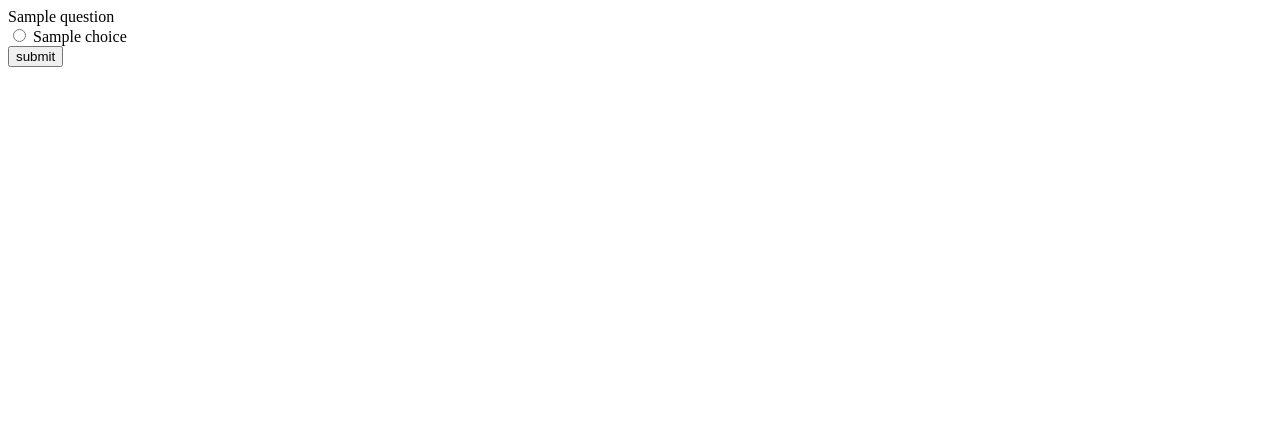
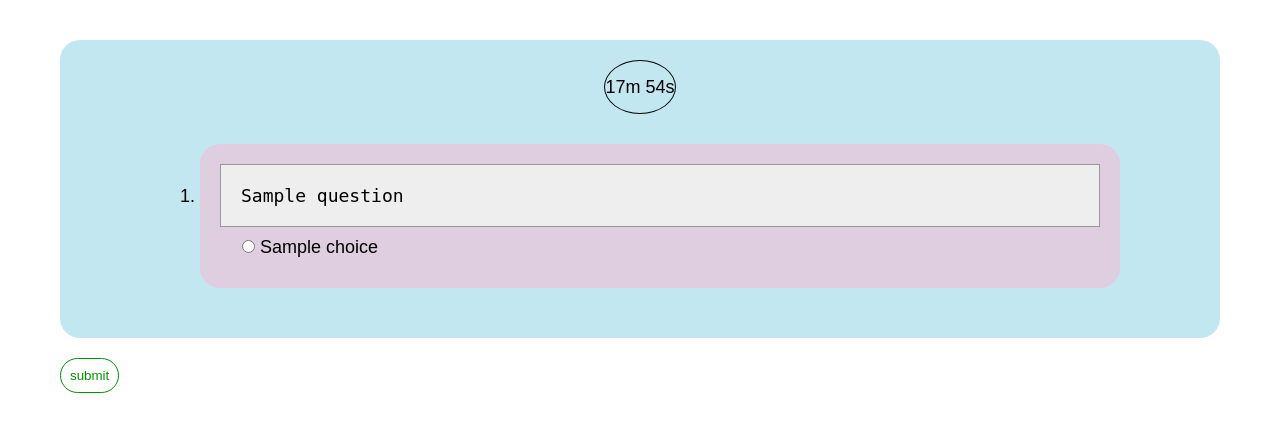
Before and after one commit to Mohamad-Golden/exam-project, a Python web app: template templates/exam.html in a window 1280 px wide. Shown: the top 432 px of the page. Run offline with Jinja, Linux system fonts and the light colour scheme; the template is opened without the code that fills it: most values are stand-ins (such as "Sample title", 1, 10 or a date in 2020).

Commit message:
features added

```diff
--- /dev/null
+++ b/static/main.css
@@ -0,0 +1,93 @@
+*{
+    margin: 0;
+    box-sizing: border-box;
+}
+
+html{
+    font-size: 18px;
+    padding-block: 40px;
+    padding-inline: 60px;
+    font-family: sans-serif;
+}
+
+#timer{
+    border: 1px solid black;
+    border-radius: 50%;
+    width: 4rem;
+    height: 3rem;
+    display: grid;
+    place-items: center;
+    place-content: center;
+    margin-inline: auto;
+    margin-bottom: 20px;
+}
+
+.main{
+    background-color: rgb(195, 231, 240);
+    border-radius: 20px;
+    padding-block: 20px;
+    word-wrap: break-word;
+}
+
+
+.main li{
+    margin-block: 30px;
+    background-color: rgb(222, 206, 224);
+    border-radius: 20px;
+    padding: 20px;
+    margin-inline: 100px;
+}
+
+
+.choices{
+    margin-left: 22px;
+}
+
+.choices  div{
+    margin-block: 10px;
+}
+
+.btn{
+    border: 1px solid rgb(0, 146, 0);
+    background-color: white;
+    padding: .5rem;
+    border-radius: 20px;
+    color: rgb(0, 146, 0);
+    margin-inline: auto;
+    display: inline-block;
+    margin-top: 20px;
+    cursor: pointer;
+}
+
+.btn:hover{
+    color: white;
+    background-color: rgb(0, 146, 0);
+}
+
+pre code {
+    background-color: #eee;
+    border: 1px solid #999;
+    display: block;
+    padding: 20px;
+    white-space: pre-wrap;
+}
+
+
+input, label{
+    cursor: pointer;
+}
+
+@media screen and (max-width:1000px){
+    .main li{
+        margin-inline: 10px;
+    }
+}
+
+@media screen and (max-width:650px){
+    .main li{
+        margin-inline: 0;
+    }
+    html{
+        padding: 0;
+    }
+}
--- a/templates/exam.html
+++ b/templates/exam.html
@@ -5,24 +5,38 @@
     <meta http-equiv="X-UA-Compatible" content="IE=edge">
     <meta name="viewport" content="width=device-width, initial-scale=1.0">
     <title>Document</title>
+    <link rel="stylesheet" href="/static/main.css">
+
 </head>
 <body>
-    <div>
-        <!-- timer -->
-    </div>
-    <form method="POST">
-        <div>
-            {% for question in questions %}
-                <div>
-                    {{ question.get('question') }}
-                </div>
-                {% for choice in question.get('choices') %}
-                    <input type="radio" id="{{ loop.index }}" value="{{ loop.index }}" name="{{ question.id }}">
-                    <label for="{{ loop.index }}">{{ choice }}</label>
+
+    <form method="POST" id="exam_form">
+        <div class="main">
+            <div id="timer">
+                <!-- timer -->
+            </div>
+            <ol>
+                {% for question in questions %}
+                    <li>
+                        {% if question.id == 15 %}
+                            <b>{{ question.get('question') }}</b>
+                        {% else %}
+                            <pre><code>{{ question.get('question') }}</code></pre>
+                        {% endif %}
+                        <div class="choices">
+                            {% for choice in question.get('choices') %}
+                                <div>
+                                    <input type="radio" id="{{ question.id }}-{{ loop.index }}" value="{{ loop.index }}" name="{{ question.id }}">
+                                    <label for="{{ question.id }}-{{ loop.index }}">{{ choice }}</label>
+                                </div>
+                            {% endfor %}
+                        </div>
+                    </li>
                 {% endfor %}
-            {% endfor %}
+            </ol>
         </div>
-        <input type="submit" value="submit">
+        <input class="btn" type="submit" value="submit">
     </form>
+    <script src="/static/main.js"></script>
 </body>
 </html>
--- a/templates/index.html
+++ b/templates/index.html
@@ -5,8 +5,9 @@
     <meta http-equiv="X-UA-Compatible" content="IE=edge">
     <meta name="viewport" content="width=device-width, initial-scale=1.0">
     <title>Document</title>
+    <link rel="stylesheet" href="/static/main.css">
 </head>
 <body>
-    <a href="/exam/">start the exam!</a>
+    <a class="btn" href="/exam/" style="text-decoration:none">start the exam</a>
 </body>
 </html>
--- a/templates/result.html
+++ b/templates/result.html
@@ -5,8 +5,11 @@
     <meta http-equiv="X-UA-Compatible" content="IE=edge">
     <meta name="viewport" content="width=device-width, initial-scale=1.0">
     <title>Document</title>
+    <link rel="stylesheet" href="/static/main.css">
 </head>
 <body>
-    result: {{ score }}
+    <h2 class="main" style="text-align:center">
+        score: {{ score }}
+    </h2>
 </body>
 </html>
--- a/urls.py
+++ b/urls.py
@@ -1,9 +1,11 @@
 # Urls must start and end with slash
+# Set static_root to determine the location and url of the static
 
 from views import exam, home
 
-
 urlpatterns = {
     '/':home,
-    '/exam/':exam
+    '/exam/':exam,
 }
+
+static_root = 'static/'
```
Also changed, not shown: data/data.json (added, +211 -0 lines), server.py (+16 -9 lines), static/main.js (added, +31 -0 lines), utils.py (+14 -1 lines), views.py (+6 -50 lines).
